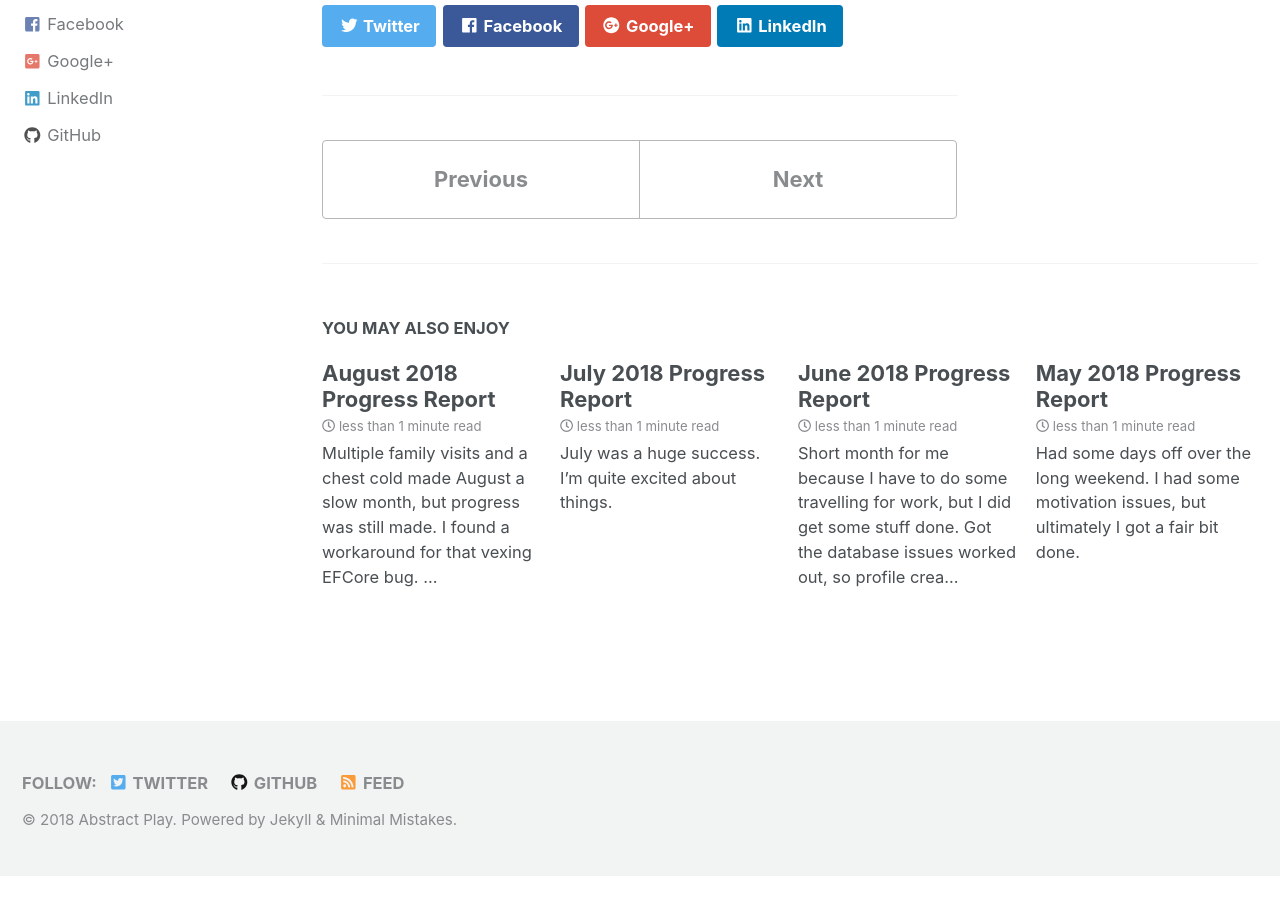
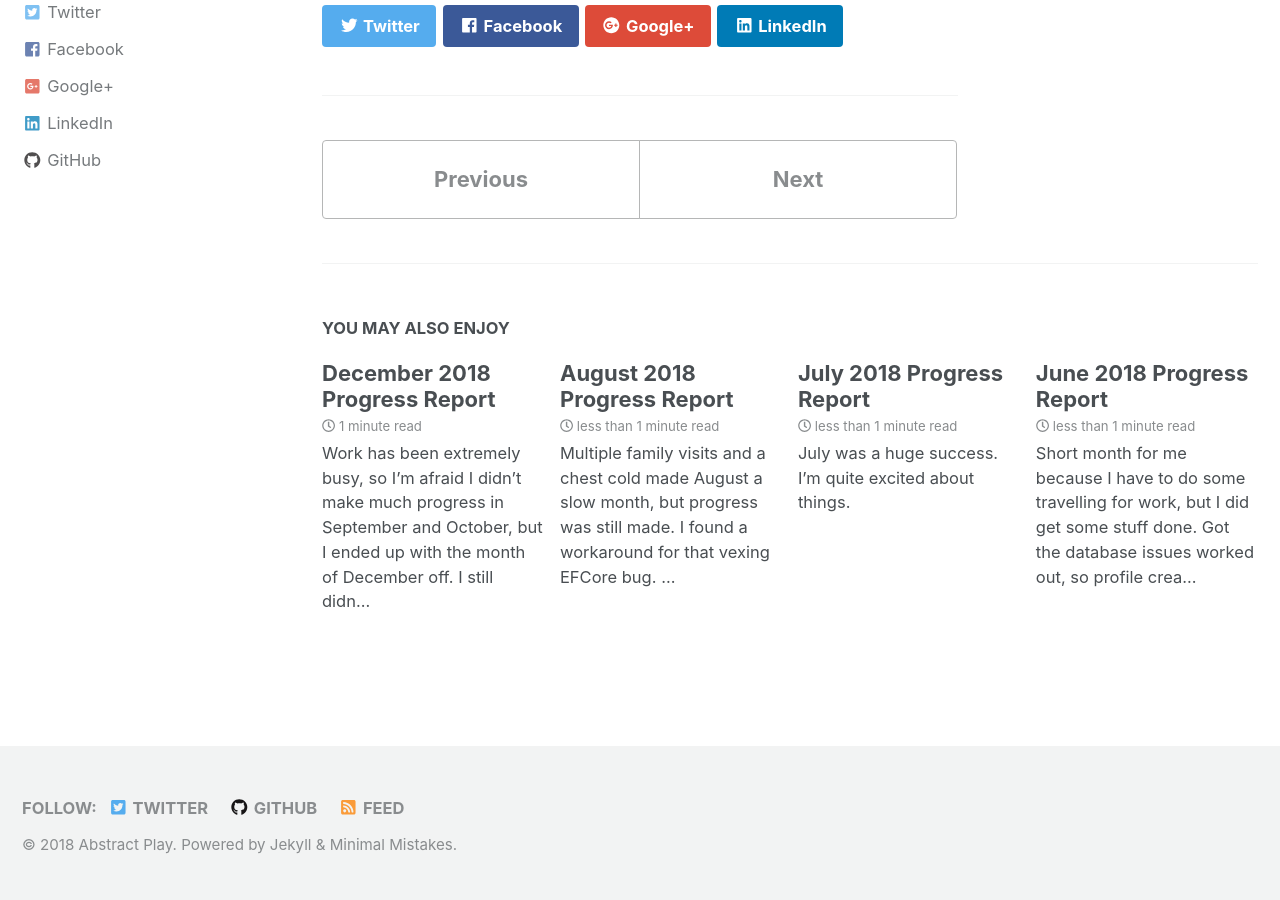
Before and after one commit to AbstractPlay/abstractplay.github.io, a Jekyll site: the page built from _posts/2017-06-13-June-2017-Progress-Report.md, in a window 1280 px wide and 900 px high, scrolled down 2227 px. Built offline with Jekyll 4.4.1, drawn with Linux system fonts in a browser that asks for light colours; nearby versions of some CDN libraries; before the commit the page ends 3102 px from its top, so only the background shows below that; some of the changed lines change nothing that is shown.

Commit message:
December progress report

```diff
--- a/_config.yml
+++ b/_config.yml
@@ -208,6 +208,7 @@
 
 # Plugins (previously gems:)
 plugins:
+  - jekyll-redirect-from
   - jekyll-paginate
   - jekyll-sitemap
   - jekyll-gist
--- a/_posts/2017-06-13-June-2017-Progress-Report.md
+++ b/_posts/2017-06-13-June-2017-Progress-Report.md
@@ -4,7 +4,7 @@
 
 I got three development days in since the last update and actually made some meaningful progress.
 
-- My biggest conquest was figuring out how to translate the front end. [If you go there](https://www.abstractplay.com/play) you will see a language switcher next to the login button. Changing that translates all the visible text! Magic! (Note that the authentication stuff won't work because the back-end server is only online while I'm working on it.)
+- My biggest conquest was figuring out how to translate the front end. [If you go there]() you will see a language switcher next to the login button. Changing that translates all the visible text! Magic! (Note that the authentication stuff won't work because the back-end server is only online while I'm working on it.)
 
   A translation workflow will be documented on the wiki when that time comes so people can help with the translation. The more the merrier!
 
--- /dev/null
+++ b/_posts/2018-12-25-December-2018-Progress-Report.md
@@ -0,0 +1,23 @@
+---
+category: blog
+---
+
+Work has been extremely busy, so I'm afraid I didn't make much progress in September and October, but I ended up with the month of December off. I still didn't have as much time as I had hoped, but I still got lots done.
+
+## Games/AI Server
+
+Because of how AWS is structured and billed, I'm having to give up on supporting third-party games and AIs for now. To communicate with the database (Serverless Aurora), my code needs to be in a VPC (virtual private cloud). But to support third-party games and AI, I need code within that VPC to be able to contact the outside world. That's doable, but it's relatively expensive (my budget is small). Once the service is launched and the monthly pricing is more certain, we can explore adding this option later.
+
+## Gameplay
+
+Filled challenges now lead to actual games. There will be no "undo" feature. Instead, you can preview the results of your move before committing to it. Games can now end normally, and they close and archive successfully. You can resign from games, and in-game chat is also working. The in-game console has been implemented. You can freeze/thaw clocks and agree to end a game in a draw.
+
+## Meta
+
+You can add tags to games, which will be visible to everyone. You can also rank the games relative to each other (including ties). [I wrote and published ranking code](https://github.com/Perlkonig/Condorcet), which I will use to produce overall rankings of the available games. Finally, basic direct messaging has been implemented.
+
+## Next Steps
+
+There is still lots of back end stuff to do (ladders, standing challenges, etc.) but now that the basic game flow is in place, I'm going to turn my attention to the front end. I'm going to start with the rendering engine (the code that takes the JSON output from the game code and converts it into an actual display image). And then I'll start coding the actual interface. We'll see how it goes.
+
+I wish you all a very Merry Christmas and all the best in the new year!
```
